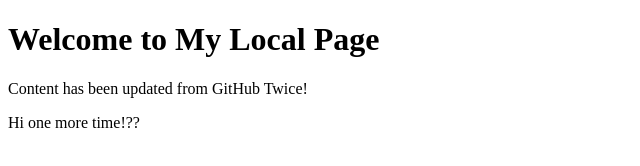
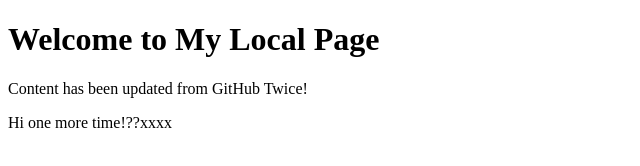
Before and after one commit to fxckxff/docker_cicd, a plain HTML site: page index.html in a window 1280 px wide. Shown: the full height of the page, 0-640 px from the left. Drawn offline with Linux system fonts and the light colour scheme.

Commit message:
Updated index3.html

```diff
--- a/index.html
+++ b/index.html
@@ -9,6 +9,6 @@
 <body>
     <h1>Welcome to My Local Page</h1>
     <p>Content has been updated from GitHub Twice!</p>
-    <p>Hi one more time!??<p>
+    <p>Hi one more time!??xxxx<p>
 </body>
 </html>
```
